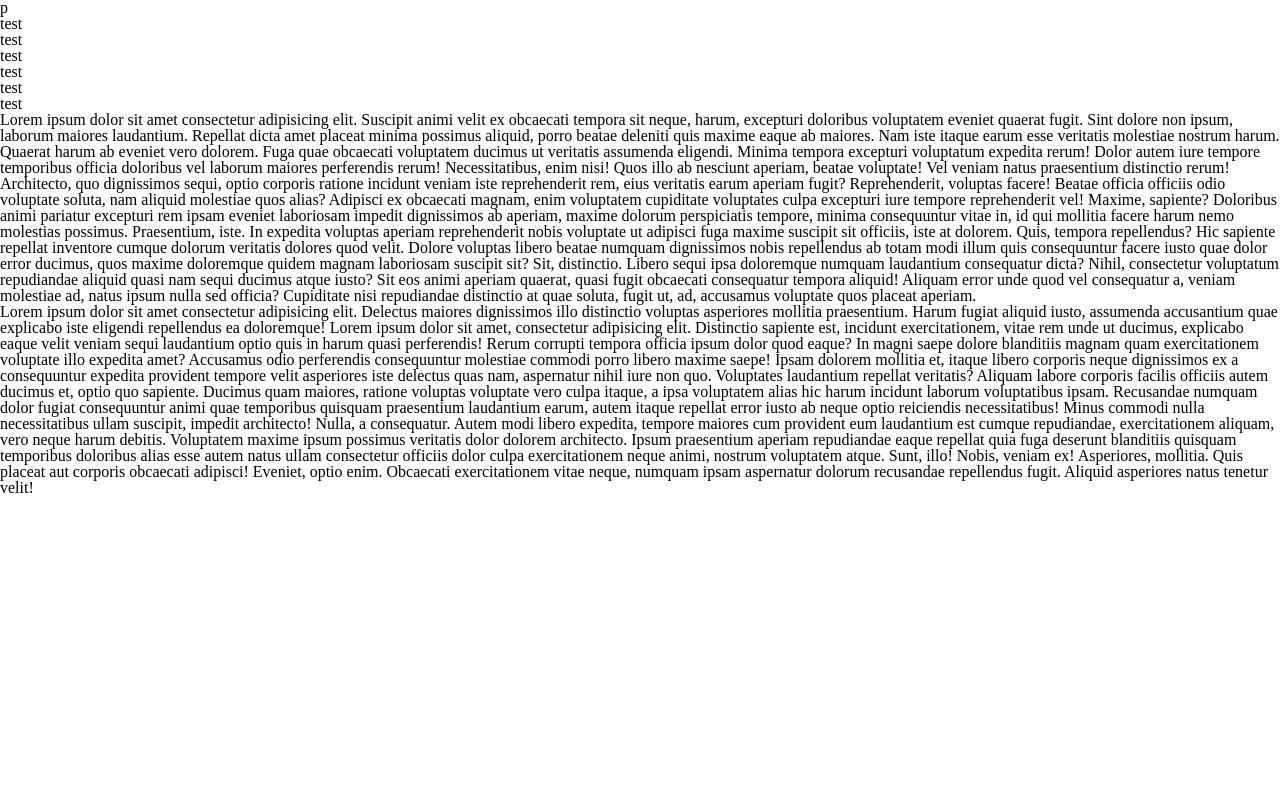
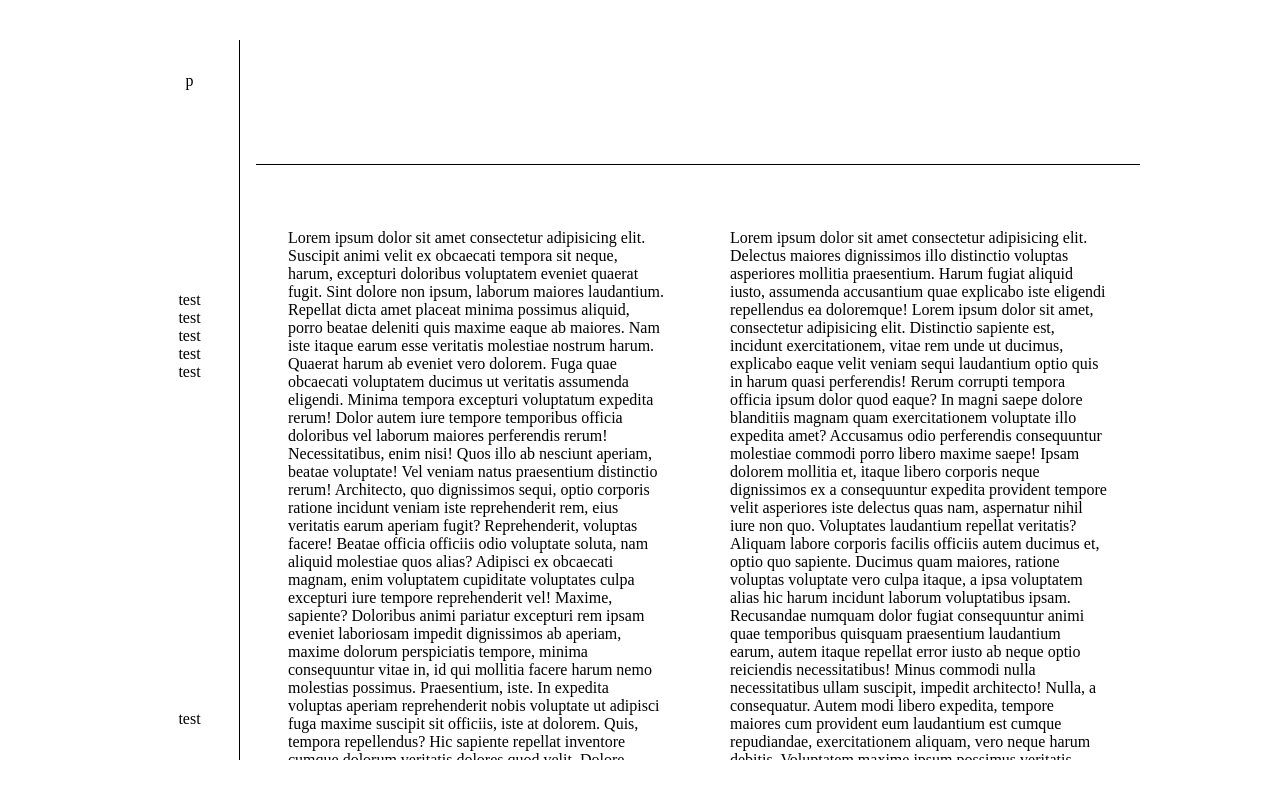
Before and after one commit to prestonevans/dribble2, a plain HTML site: page index.html in a window 1280 px wide. Drawn offline with Linux system fonts and the light colour scheme.

Commit message:
add layout to elements using grid and flex box

```diff
--- a/css/style.css
+++ b/css/style.css
@@ -1,131 +1,72 @@
-html,
-body,
-div,
-span,
-object,
-iframe,
-h1,
-h2,
-h3,
-h4,
-h5,
-h6,
-p,
-blockquote,
-pre,
-abbr,
-address,
-cite,
-code,
-del,
-dfn,
-em,
-img,
-ins,
-kbd,
-q,
-samp,
-small,
-strong,
-sub,
-sup,
-var,
-b,
-i,
-dl,
-dt,
-dd,
-ol,
-ul,
-li,
-fieldset,
-form,
-label,
-legend,
-table,
-caption,
-tbody,
-tfoot,
-thead,
-tr,
-th,
-td,
-article,
-aside,
-canvas,
-details,
-figcaption,
-figure,
-footer,
-header,
-hgroup,
-menu,
-nav,
-section,
-summary,
-time,
-mark,
-audio,
-video {
+* {
 	margin: 0;
 	padding: 0;
 	border: 0;
-	outline: 0;
-	font-size: 100%;
-	vertical-align: baseline;
-	background: transparent;
 	box-sizing: border-box;
 }
-
 body {
-	line-height: 1;
+	height: 100vh;
+	display: flex;
+	justify-content: center;
+	align-items: center;
+}
+.container {
+	height: 90%;
+	width: 90%;
+	max-width: 1000px;
+	display: grid;
+	grid-template-columns: 100px 1fr 1fr;
+	grid-template-rows: 125px 1fr;
+	gap: 0 1rem;
+}
+.sidebar {
+	grid-row: 1 / -1;
+	border-top-left-radius: 3rem;
+	border-bottom-left-radius: 3rem;
+	display: flex;
+	flex-flow: column;
+	align-items: center;
+	padding: 2rem;
+}
+.sidebar div {
+	flex: 1;
+}
+.sidebar div:last-child {
+	display: flex;
+	flex-direction: column;
+	justify-content: flex-end;
+}
+.title {
+	grid-column: 2 / -1;
+	border-top-right-radius: 3rem;
+	padding: 2rem;
+	display: flex;
+	justify-content: space-between;
+	align-items: center;
+}
+.content {
+	grid-column: 2 / 4;
+	overflow: scroll;
+	border-bottom-right-radius: 3rem;
+	display: flex;
+	padding: 4rem 0;
+}
+.left,
+.right {
+	flex-basis: 100%;
+	padding: 0 2rem;
+	display: flex;
+	flex-direction: column;
 }
 
-article,
-aside,
-details,
-figcaption,
-figure,
-footer,
-header,
-hgroup,
-menu,
-nav,
-section {
-	display: block;
+.sidebar {
+	border-right: 1px solid black;
 }
-
-nav ul {
-	list-style: none;
+.title {
+	border-bottom: 1px solid black;
 }
-
-blockquote,
-q {
-	quotes: none;
+@media screen and (max-width: 700px) {
+	.content {
+		flex-direction: column;
+	}
 }
-
-blockquote:before,
-blockquote:after,
-q:before,
-q:after {
-	content: "";
-	content: none;
-}
-
-a {
-	margin: 0;
-	padding: 0;
-	font-size: 100%;
-	vertical-align: baseline;
-	background: transparent;
-}
-
-table {
-	border-collapse: collapse;
-	border-spacing: 0;
-}
-
-input,
-select {
-	vertical-align: middle;
-}
```
